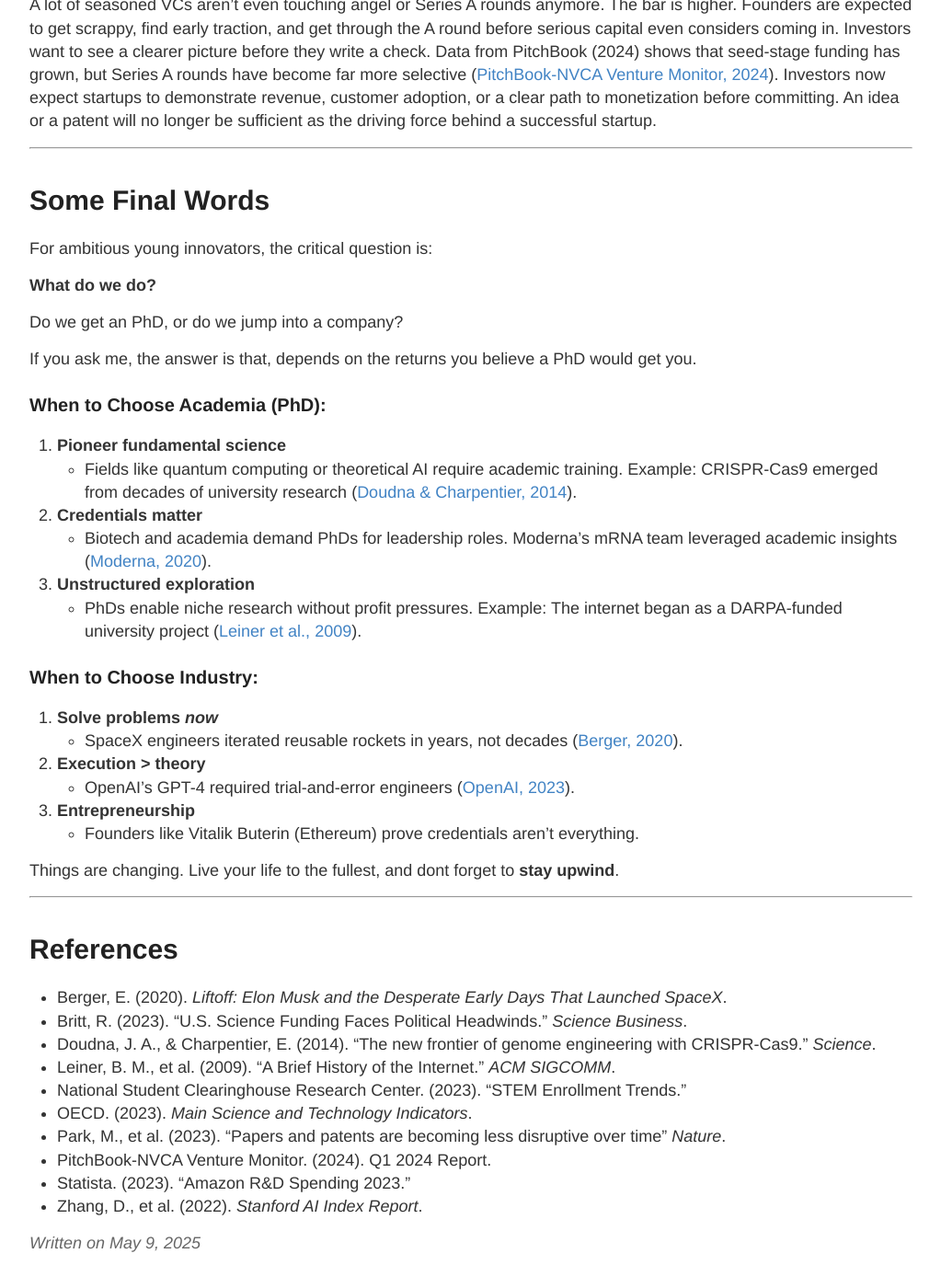
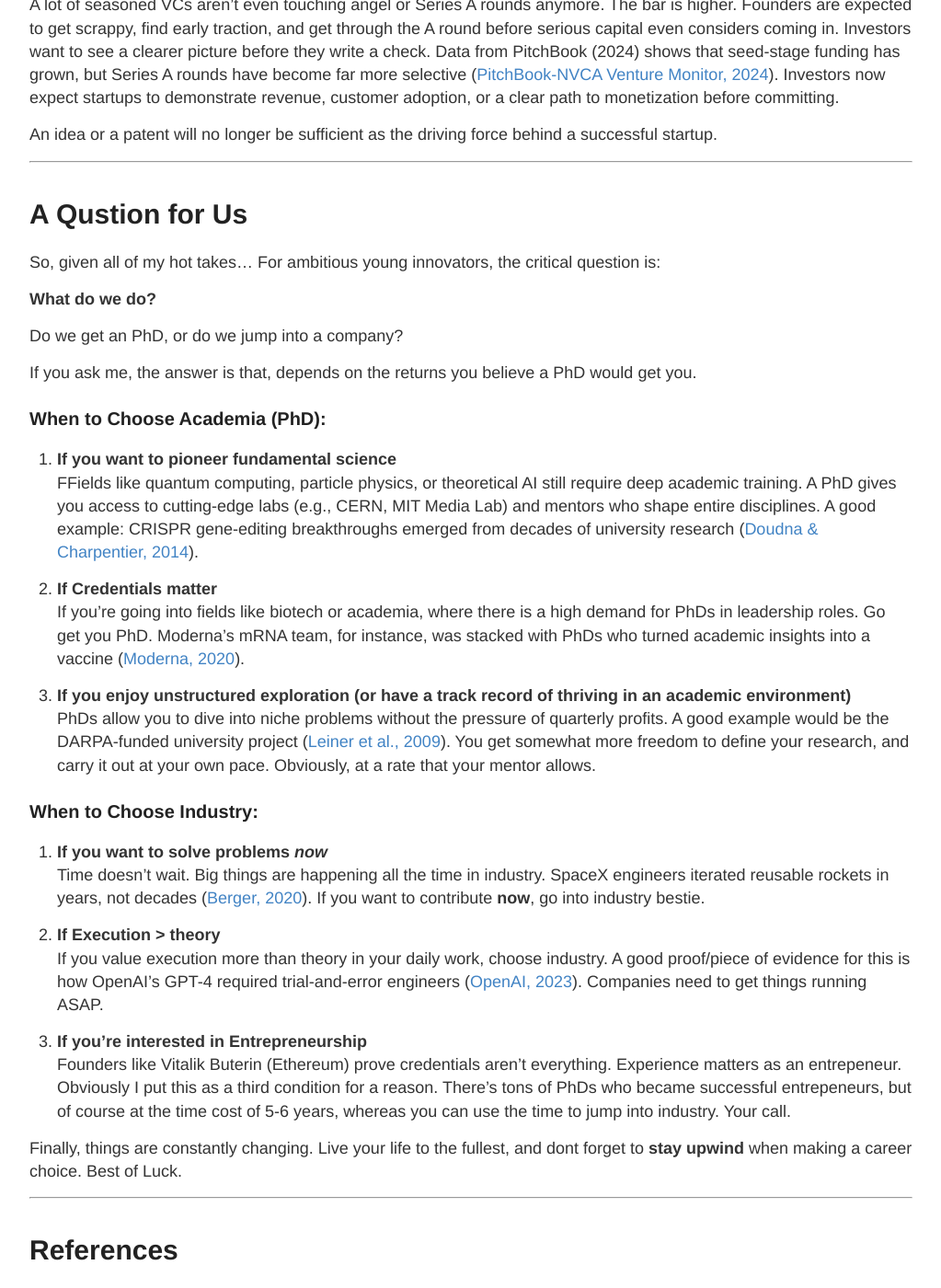
Before and after one commit to nicolehao34/nicolehao34.github.io, a Jekyll site: the page built from _posts/2025-05-09-future_of_innovation.md, in a window 1280 px wide and 1400 px high, scrolled down 1300 px. Shown: the whole window at 92% size, without its empty margins (128-1151 px from the left). Built offline with Jekyll 4.4.1, drawn with Linux system fonts in a browser that asks for light colours; our own code applies the rules of GitHub Pages for plain Markdown files; comment, search, counter and statistics services are not loaded; before the commit the page ends 2674 px from its top, so only the background shows below that; some of the changed text lies outside the part shown.

Commit message:
Updated post

```diff
--- a/_posts/2025-05-09-future_of_innovation.md
+++ b/_posts/2025-05-09-future_of_innovation.md
@@ -7,7 +7,7 @@
 
 # The Internet Has Democratized Knowledge
 
-Let's face it: the rise of the internet has completely democratized access to knowledge.
+Let's face it: **the rise of the internet has completely democratized access to knowledge.**
 
 Academia’s monopoly on expertise is no longer as effective. Information is cheap and everywhere. Anyone with drive and curiosity can learn anything online. A 2023 report from the National Student Clearinghouse found that computer science and engineering enrollments in U.S. universities have plateaued, while coding bootcamps and industry certifications (e.g., Google or AWS) have seen explosive growth ([National Student Clearinghouse Research Center, 2023](https://nscresearchcenter.org)). This suggests that many aspiring technologists are bypassing universities altogether.
 
@@ -20,7 +20,8 @@
 
 
 # The Shift to Applied Innovation
-Hot take #2: We might be reaching the limits of traditional theoretical science.
+
+Hot take #2: **We might be reaching the limits of traditional theoretical science.**
 
 A 2021 analysis in *Nature* found that scientific papers and patents are becoming increasingly incremental rather than revolutionary ([Park et al., 2023](https://doi.org/10.1038/s41586-023-06106-4)). The low-hanging fruit of 20th-century science (semiconductors, antibiotics, nuclear energy) has been picked, leaving harder, niche problems that require industry collaboration.
 
@@ -32,16 +33,18 @@
 
 # VC Demands Execution. Not Just Ideas
 
-The shift to **applied innovation**, coupled with tightening U.S. funding landscapes, explains why academic projects struggle to attract investment.
+The shift to applied innovation, coupled with tightening U.S. funding landscapes, explains why academic projects struggle to attract investment.
 
-A lot of seasoned VCs aren’t even touching angel or Series A rounds anymore. The bar is higher. Founders are expected to get scrappy, find early traction, and get through the A round before serious capital even considers coming in. Investors want to see a clearer picture before they write a check. Data from PitchBook (2024) shows that seed-stage funding has grown, but Series A rounds have become far more selective ([PitchBook-NVCA Venture Monitor, 2024](https://pitchbook.com)).   Investors now expect startups to demonstrate revenue, customer adoption, or a clear path to monetization before committing. An idea or a patent will no longer be sufficient as the driving force behind a successful startup.
+A lot of seasoned VCs aren’t even touching angel or Series A rounds anymore. The bar is higher. Founders are expected to get scrappy, find early traction, and get through the A round before serious capital even considers coming in. Investors want to see a clearer picture before they write a check. Data from PitchBook (2024) shows that seed-stage funding has grown, but Series A rounds have become far more selective ([PitchBook-NVCA Venture Monitor, 2024](https://pitchbook.com)).   Investors now expect startups to demonstrate revenue, customer adoption, or a clear path to monetization before committing.
+
+An idea or a patent will no longer be sufficient as the driving force behind a successful startup.
 
 
 ---
 
-# Some Final Words
+# A Qustion for Us
 
-For ambitious young innovators, the critical question is:
+So, given all of my hot takes... For ambitious young innovators, the critical question is:
 
 **What do we do?**
 
@@ -50,24 +53,31 @@
 If you ask me, the answer is that, depends on the returns you believe a PhD would get you.
 
 ### When to Choose Academia (PhD):
-1. **Pioneer fundamental science**
-   - Fields like quantum computing or theoretical AI require academic training. Example: CRISPR-Cas9 emerged from decades of university research ([Doudna & Charpentier, 2014](https://doi.org/10.1126/science.1258096)).
-2. **Credentials matter**
-   - Biotech and academia demand PhDs for leadership roles. Moderna’s mRNA team leveraged academic insights ([Moderna, 2020](https://modernatx.com)).
-3. **Unstructured exploration**
-   - PhDs enable niche research without profit pressures. Example: The internet began as a DARPA-funded university project ([Leiner et al., 2009](https://doi.org/10.1145/1629607.1629613)).
+1. **If you want to pioneer fundamental science**
+   FFields like quantum computing, particle physics, or theoretical AI still require deep academic training. A PhD gives you access to cutting-edge labs (e.g., CERN, MIT Media Lab) and mentors who shape entire disciplines. A good example: CRISPR gene-editing breakthroughs emerged from decades of university research ([Doudna & Charpentier, 2014](https://doi.org/10.1126/science.1258096)).
+
+
+2. **If Credentials matter**
+   If you're going into fields like biotech or academia, where there is a high demand for PhDs in leadership roles. Go get you PhD. Moderna’s mRNA team, for instance, was stacked with PhDs who turned academic insights into a vaccine ([Moderna, 2020](https://modernatx.com)).
+
+
+3. **If you enjoy unstructured exploration (or have a track record of thriving in an academic environment)**
+   PhDs allow you to dive into niche problems without the pressure of quarterly profits. A good example would be the DARPA-funded university project ([Leiner et al., 2009](https://doi.org/10.1145/1629607.1629613)). You get somewhat more freedom to define your research, and carry it out at your own pace. Obviously, at a rate that your mentor allows.
 
 
 ### When to Choose Industry:
-1. **Solve problems *now***
-   - SpaceX engineers iterated reusable rockets in years, not decades ([Berger, 2020](https://www.amazon.com/Liftoff-Elon-Musk-Desperate-Launched/dp/0062979973)).
-2. **Execution > theory**
-   - OpenAI’s GPT-4 required trial-and-error engineers ([OpenAI, 2023](https://openai.com)).
-3. **Entrepreneurship**
-   - Founders like Vitalik Buterin (Ethereum) prove credentials aren’t everything.
+1. **If you want to solve problems *now***
+   Time doesn't wait. Big things are happening all the time in industry. SpaceX engineers iterated reusable rockets in years, not decades ([Berger, 2020](https://www.amazon.com/Liftoff-Elon-Musk-Desperate-Launched/dp/0062979973)). If you want to contribute **now**, go into industry bestie.
+
+2. **If Execution > theory**
+   If you value execution more than theory in your daily work, choose industry. A good proof/piece of evidence for this is how OpenAI’s GPT-4 required trial-and-error engineers ([OpenAI, 2023](https://openai.com)). Companies need to get things running ASAP.
 
 
-Things are changing. Live your life to the fullest, and dont forget to **stay upwind**.
+3. **If you're interested in Entrepreneurship**
+   Founders like Vitalik Buterin (Ethereum) prove credentials aren’t everything.  Experience matters as an entrepeneur. Obviously I put this as a third condition for a reason. There's tons of PhDs who became successful entrepeneurs, but of course at the time cost of 5-6 years, whereas you can use the time to jump into industry. Your call.
+
+
+Finally, things are constantly changing. Live your life to the fullest, and dont forget to **stay upwind** when making a career choice. Best of Luck.
 
 ---
 
```
